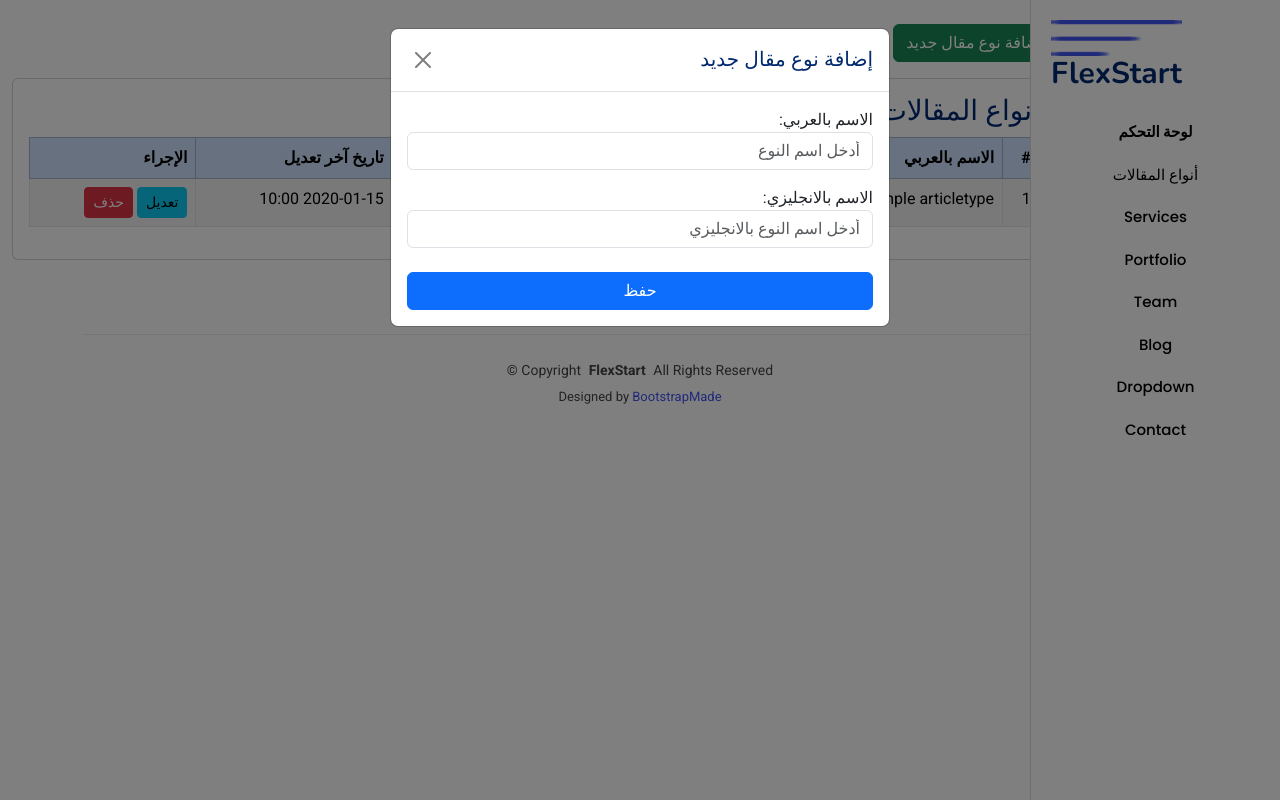
After one commit to monisoul/pm_archive_system, a Django app: page /article-types/ in a window 1280 px wide, after a click on "إضافة نوع مقال جديد". The commit adds this page. Run offline with Django 5.2, Linux system fonts and the light colour scheme; a user stored in the database is signed in; tables that the repository leaves empty hold one stand-in row (values such as "Sample post"); some libraries are stand-ins or nearby versions.

Commit message:
rebuild article types functions

```diff
--- a/habtoor_archive/archives/forms.py
+++ b/habtoor_archive/archives/forms.py
@@ -15,6 +15,11 @@ class ArticleTypeForm(forms.ModelForm):
     class Meta:
         model = ArticleType
         fields = ['name_ar', 'name_en']
+        labels = {
+            'name_ar': 'الاسم بالعربي',
+            'name_en': 'الاسم بالانجليزي',
+
+        }
         widgets = {
             'name_ar' : forms.TextInput(attrs={'class':'form-control' , 'placeholder':'أدخل اسم النوع'}),
             'name_en' : forms.TextInput(attrs={'class':'form-control' , 'placeholder':'أدخل اسم النوع بالانجليزي'}),
--- a/habtoor_archive/archives/models.py
+++ b/habtoor_archive/archives/models.py
@@ -7,13 +7,13 @@ from django.contrib.auth.models import User
 # يمنع الأرقام ويسمح فقط بالحروف العربية والمسافات
 arabic_chars_only = RegexValidator(
     r'^[\u0600-\u06FF\s]+$', # التعبير القياسي للحروف العربية والمسافات
-    'يجب أن يحتوي الاسم على حروف عربية ومسافات فقط.',
+    'يجب أن يحتوي الاسم بالعربي على حروف عربية ومسافات فقط.',
 )
 
 # يمنع الأرقام ويسمح فقط بالحروف الإنجليزية (كبيرة وصغيرة) والمسافات
 english_chars_only = RegexValidator(
     r'^[a-zA-Z\s]+$', # التعبير القياسي للحروف الإنجليزية والمسافات
-    'يجب أن يحتوي الاسم على حروف إنجليزية ومسافات فقط.',
+    'يجب أن يحتوي الاسم بالانجلزي  على حروف إنجليزية ومسافات فقط.',
 )
 
 class ArticleType(models.Model):
--- /dev/null
+++ b/habtoor_archive/archives/templates/archives/dashboard/article_type_list.html
@@ -0,0 +1,108 @@
+{% extends "base_dashboard.html" %}
+{% block title %}أنواع المقالات{% endblock %}
+
+{% block content %}
+<div class="main_dashboard">
+<div class="container mt-4">
+
+    <button type="button" class="btn btn-success mb-3" data-bs-toggle="modal" data-bs-target="#createModal">
+        إضافة نوع مقال جديد
+    </button>
+    {% include 'includes/messages.html' %}
+
+<div class="modal fade" id="createModal" tabindex="-1" aria-labelledby="createModalLabel" aria-hidden="true">
+    <div class="modal-dialog">
+        <div class="modal-content">
+            <div class="modal-header">
+                <h5 class="modal-title" id="createModalLabel">
+                    {% if form.instance.pk %}
+                        تعديل نوع المقال: {{ form.instance.name_ar }}
+                    {% else %}
+                        إضافة نوع مقال جديد
+                    {% endif %}
+                </h5>
+                <button type="button"
+                        style="margin-right: auto; margin-left: 0 !important;"
+                        class="btn-close"
+                        data-bs-dismiss="modal"
+                        aria-label="Close">
+                </button>
+            </div>
+            <div class="modal-body">
+                <form method="POST" id="articleTypeForm"
+                      action="{% if form.instance.pk %}
+                                {% url 'update_article_type' pk=form.instance.pk %}
+                              {% else %}
+                                {% url 'list_article_types' %}
+                              {% endif %}">
+                    {% csrf_token %}
+
+                    {% if form.non_field_errors %}
+                        <div class="error">{{ form.non_field_errors }}</div>
+                    {% endif %}
+
+                    {{ form.as_p }}
+
+                    <button type="submit" class="btn btn-primary w-100 mt-2">
+                        {% if form.instance.pk %}
+                            حفظ التعديلات
+                        {% else %}
+                            حفظ
+                        {% endif %}
+                    </button>
+                </form>
+            </div>
+        </div>
+    </div>
+</div>
+
+    <div class="card p-3">
+        <h3>أنواع المقالات</h3>
+        <div class="table-responsive">
+            <table class="table table-bordered table-striped">
+                <thead class="table-primary">
+                    <tr>
+                        <th>#</th>
+                        <th>الاسم بالعربي</th>
+                        <th>الاسم بالانجليزي</th>
+                        <th>تاريخ الإنشاء</th>
+                        <th>تاريخ آخر تعديل</th>
+                         <th>الإجراء</th>
+
+                    </tr>
+                </thead>
+                <tbody>
+                    {% for item in article_types %}
+                    <tr>
+                        <td>{{ forloop.counter }}</td>
+                        <td>{{ item.name_ar }}</td>
+                        <td>{{ item.name_en }}</td>
+                        <td>{{ item.created_at|date:"Y-m-d H:i" }}</td>
+                        <td>{{ item.updated_at|date:"Y-m-d H:i" }}</td>
+                        <td>
+                        <a href="{% url 'update_article_type' pk=item.pk %}" class="btn btn-sm btn-info">تعديل</a>
+
+                        <form method="POST" action="{% url 'delete_article_type' pk=item.pk %}" style="display:inline;">
+                            {% csrf_token %}
+                            <button type="submit" class="btn btn-sm btn-danger"
+                                    onclick="return confirm('هل أنت متأكد من حذف النوع: {{ item.name_ar }}؟')">
+                                حذف
+                            </button>
+                        </form>
+                        </td>
+
+                    </tr>
+                    {% empty %}
+                    <tr>
+                        <td colspan="5" class="text-center">لا يوجد بيانات</td>
+                    </tr>
+                    {% endfor %}
+                </tbody>
+            </table>
+        </div>
+    </div>
+
+</div>
+</div>
+
+{% endblock %}
--- a/habtoor_archive/archives/templates/archives/dashboard/includes/header.html
+++ b/habtoor_archive/archives/templates/archives/dashboard/includes/header.html
@@ -36,7 +36,7 @@
     <nav id="navmenu" class="navmenu w-100" style="text-align: center;">
         <ul>
             <li><a href="{% url 'dashboard' %}" class="active">لوحة التحكم</a></li>
-            <li><a href="{% url 'create_article_type' %}">أنواع المقالات</a></li>
+            <li><a href="{% url 'list_article_types' %}">أنواع المقالات</a></li>
             <li><a href="#services">Services</a></li>
             <li><a href="#portfolio">Portfolio</a></li>
             <li><a href="#team">Team</a></li>
--- a/habtoor_archive/archives/urls.py
+++ b/habtoor_archive/archives/urls.py
@@ -8,6 +8,7 @@ urlpatterns = [
     path('dashboard' , dashboard , name='dashboard'),
     path('login/' , login_view , name='login'),
     path('logout/' , logout_view , name='logout'),
-    path('create/article-type/' , create_article_type , name='create_article_type'),
-    path('update/article-type/<int:pk>/', update_article_type, name='update_article_type'),
+    path('article-types/' , manage_article_type , name='list_article_types'),
+    path('article-types/edit/<int:pk>/', manage_article_type, name='update_article_type'),
+    path('article-types/delete/<int:pk>/', delete_article_type, name='delete_article_type'),
 ]
--- a/habtoor_archive/archives/views.py
+++ b/habtoor_archive/archives/views.py
@@ -5,6 +5,7 @@ from django.contrib import messages
 from django.db import transaction
 from .models import *
 from .forms import *
+
 
 # Create your views here.
 def login_view(request):
@@ -47,69 +48,92 @@ def index(request):
 def dashboard(request):
     return render(request, 'archives/dashboard/dashboard.html')
 
+
+
 @login_required(login_url='/login/')
-def create_article_type(request):
+def manage_article_type(request, pk=None):
 
     articleType = ArticleType.objects.all()
     show_modal = False
-    if (request.POST):
-        add_form = ArticleTypeForm(request.POST)
-        if (add_form.is_valid()):
-            try:
-                add_form.save()
-                messages.success(request,'تم حفظ نوع المقال بنجاح')
-                return redirect('create_article_type')
-            except Exception as e:
-                messages.error(request, 'حدث خطأ في البيانات المدخلة. يرجى مراجعة الحقول')
-                # print(f"Detailed Error: {e}")
-        else:
-            show_modal = True
-            #messages.error(request, 'البيانات المدخلة غير صحيحة. يرجى مراجعة الحقول.')
-            context = {'form': add_form, 'article_types': articleType , 'show_modal': show_modal}
-            return render(request, "archives/dashboard/create_article_type.html", context)
+    instance = None # الكائن الذي سيتم تعديله
 
-    # معالجة طلب العرض (GET)
-    else:
-        add_form = ArticleTypeForm()
-
-        context = {'form': add_form, 'article_types': articleType}
-        return render(request, "archives/dashboard/create_article_type.html", context)
+    # 1. تحديد وضع التعديل (Update)
+    if pk:
+        # إذا وجد PK، جلب الكائن أو إظهار خطأ 404
+        instance = get_object_or_404(ArticleType, pk=pk)
 
 
-@login_required(login_url='/login/')
-def update_article_type(request, pk):
-    # 1. جلب الكائن المحدد (إذا لم يوجد، سيظهر خطأ 404)
-    article_type_instance = get_object_or_404(ArticleType, id=pk)
+    if request.method == 'POST':
+        # 2. في POST: يتم ربط البيانات المرسلة مع الكائن (instance=instance)
+        add_form = ArticleTypeForm(request.POST, instance=instance)
 
-    if request.method == 'POST':
-        # 2. في حالة POST: ربط البيانات الجديدة مع الكائن الموجود
-        form = ArticleTypeForm(request.POST, instance=article_type_instance)
+        if add_form.is_valid():
+            try:
+                with transaction.atomic():
+                    add_form.save()
 
-        if form.is_valid():
-            try:
-                # 3. الحفظ الآمن للتعديلات
-                with transaction.atomic():
-                    form.save()
-
-                messages.success(request, f'تم تعديل نوع المقال "{article_type_instance.arabic_name}" بنجاح.')
-
-                # العودة إلى صفحة القائمة الرئيسية (حيث تعرض جميع الأنواع)
-                return redirect('create_article_type')
+                # تحديد رسالة النجاح بناءً على العملية (إنشاء أو تعديل)
+                action_text = "تم تعديل" if pk else "تم إنشاء"
+                messages.success(request, f'{action_text} نوع المقال بنجاح.')
+                return redirect('list_article_types')
 
             except Exception as e:
-                # 4. معالجة أخطاء الحفظ (مثل القيد الفريد أو أخطاء قاعدة البيانات)
-                messages.error(request, 'حدث خطأ أثناء التعديل. يرجى مراجعة البيانات.')
-                # عند الفشل، يستمر الكود لعرض النموذج مع رسالة الخطأ
+                messages.error(request, 'حدث خطأ غير متوقع أثناء الحفظ. يرجى مراجعة البيانات.')
+                show_modal = True # إبقاء النافذة مفتوحة عند فشل الحفظ
+                # لا يوجد هنا return، سنعرض القالب في نهاية الدالة
+                #print(e)
 
-        # إذا فشل التحقق (Validation)، يستمر الكود لعرض النموذج مع أخطاء التحقق
+        else:
+            # 3. في حالة فشل التحقق (Validation Error)
+            show_modal = True
+            # لا نستخدم messages.error هنا لأن الأخطاء تظهر مباشرة في حقول النموذج
+            # لا يوجد هنا return، سنعرض القالب في نهاية الدالة
 
     else:
-        # 5. في حالة GET: عرض النموذج محمل بالبيانات الحالية
-        form = ArticleTypeForm(instance=article_type_instance)
+        # 4. طلب GET:
+        #   - إذا كان هناك PK: يتم تحميل الفورم ببيانات الكائن instance
+        #   - إذا لم يكن هناك PK: يتم تحميل فورم فارغ للإنشاء
+        add_form = ArticleTypeForm(instance=instance)
 
+        # 🚨 إذا كان تعديلاً (GET مع PK)، نفتح المودل تلقائياً
+        if pk:
+            show_modal = True
+
+    # 5. نقطة العودة الموحدة
     context = {
-        'form': form,
-        'instance': article_type_instance, # نرسل الكائن للعنوان أو معلومات أخرى
+        'form': add_form,
+        'article_types': articleType,
+        'show_modal': show_modal,
+        # يمكن إضافة المتغير instance لمساعدة القالب على معرفة وضع التعديل
+        'instance': instance
     }
-    # نستخدم نفس قالب إنشاء النوع في الغالب، أو قالب مخصص للتعديل
-    return render(request, "archives/dashboard/update_article_type.html", context)
+    # 🚨 يجب استخدام قالب موحد للصفحة (مثلاً: article_type_list.html)
+    return render(request, "archives/dashboard/article_type_list.html", context)
+
+from django.shortcuts import redirect, get_object_or_404
+from django.contrib.auth.decorators import login_required
+from django.contrib import messages
+from django.db import transaction
+
+# ... (استيراد ArticleType)
+
+@login_required(login_url='/login/')
+def delete_article_type(request, pk):
+    article_type_instance = get_object_or_404(ArticleType, pk=pk)
+
+    # 2. التأكد من أن الطلب هو POST للحذف الآمن (مهم جداً)
+    # لا ينبغي أبداً السماح بالحذف عبر طلب GET
+    if request.method == 'POST':
+        try:
+            name = article_type_instance.name_ar # لحفظ الاسم قبل الحذف للرسالة
+
+            # 3. حذف الكائن
+            with transaction.atomic():
+                article_type_instance.delete()
+
+            messages.success(request, f'تم حذف نوع المقال "{name}" بنجاح.')
+
+        except Exception as e:
+            messages.error(request, 'حدث خطأ أثناء محاولة الحذف. يرجى التأكد من عدم ارتباطه بعناصر أخرى.')
+
+    return redirect('list_article_types')
```
Also changed, not shown: habtoor_archive/archives/templates/archives/dashboard/create_article_type.html (deleted, +0 -76 lines).
